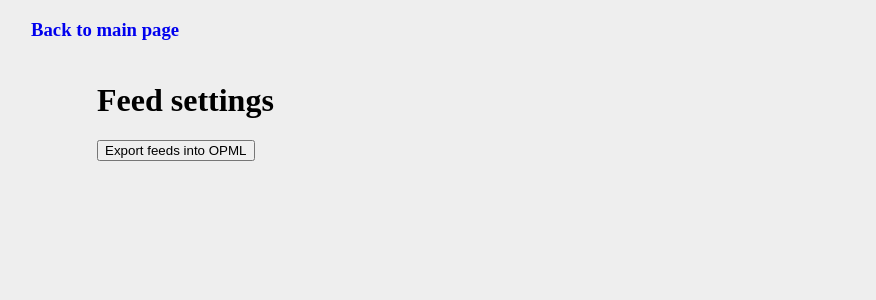
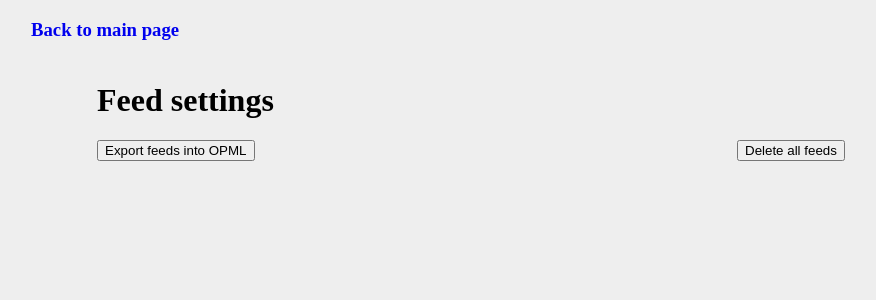
Before and after one commit to Sadykov-Ildar/django_rss_reader, a Django app: page /rss_reader/settings in a window 1280 px wide. Shown: the top 300 px of the page, without its empty margins (57-933 px from the left). Run offline with Django 5.2, Linux system fonts and the light colour scheme; the visitor is signed in with stand-in values (Sample User, id 1); data that the repository does not hold is empty; parts of the project's set-up code (start-up, migrations or seed data) failed here and were passed over.

Commit message:
adds ability delete all user feeds

```diff
--- a/src/rss_reader/templates/rss_reader/add_new_feed_modal.html
+++ b/src/rss_reader/templates/rss_reader/add_new_feed_modal.html
@@ -9,8 +9,7 @@
 
         <form enctype="multipart/form-data"
               hx-post="{% url "rss_reader:import_feeds" %}"
-              hx-swap="outerHTML"
-              hx-target="#feeds_list"
+              hx-swap="none"
         >
             {% csrf_token %}
             {{ file_import_form }}
--- a/src/rss_reader/templates/rss_reader/settings.html
+++ b/src/rss_reader/templates/rss_reader/settings.html
@@ -6,10 +6,21 @@
     <h3><a href="/" style="margin-left:80px;">Back to main page</a></h3>
     <div style="margin-left:130px;width: 800px; padding:1px 16px;">
         <h1>Feed settings</h1>
-        <div>
-            <a href="{% url 'rss_reader:export_user_feeds' %}" download>
-                <button>Export feeds into OPML</button>
-            </a>
+        <div style="display: flex;">
+            <div style="flex:80%">
+                <a href="{% url 'rss_reader:export_user_feeds' %}" download>
+                    <button>Export feeds into OPML</button>
+                </a>
+            </div>
+            <div style="flex:20%">
+                <button hx-delete="{% url 'rss_reader:delete_all_user_feeds' %}"
+                        hx-confirm="Are you sure you want to delete all your feeds?"
+                        hx-target="#feeds_list"
+                        hx-swap="innerHTML"
+                >
+                    Delete all feeds
+                </button>
+            </div>
         </div>
         <br>
         <br>
@@ -32,8 +43,8 @@
                             <img src="{% static 'images/bars.svg' %}" alt="loading" style="width: 1rem">
                         </div>
                     </div>
+                    <hr>
                 </div>
-                <hr>
             {% endfor %}
         </div>
     </div>
--- a/src/rss_reader/urls.py
+++ b/src/rss_reader/urls.py
@@ -8,7 +8,6 @@ from .views import main_view
 app_name = "rss_reader"
 
 register_converter(url_converters.DateTimeConverter, "datetime")
-
 
 urlpatterns = [
     path("feed/<int:user_feed_id>", feed_views.FeedView.as_view(), name="feed"),
@@ -41,4 +40,9 @@ urlpatterns = [
     path(
         "export_user_feeds", feed_views.export_user_feeds_view, name="export_user_feeds"
     ),
+    path(
+        "delete_all_user_feeds",
+        feed_views.delete_all_user_feeds_view,
+        name="delete_all_user_feeds",
+    ),
 ]
```
Also changed, not shown: src/rss_reader/views/feed_views.py (+15 -2 lines).
